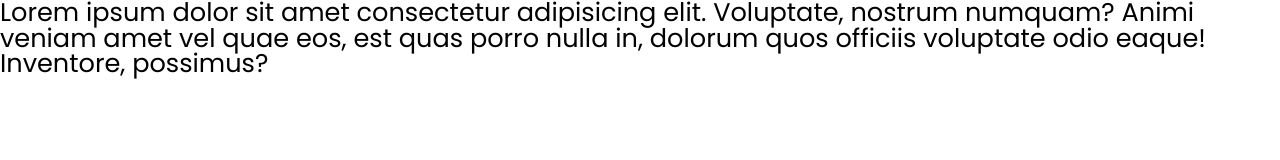
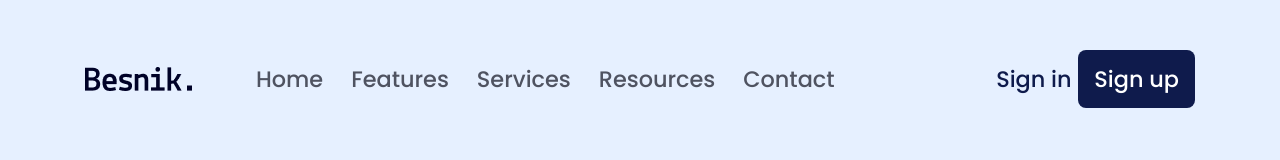
Before and after one commit to vansinh1812/f8-project-01, a plain HTML site: page index.html in a window 1280 px wide. Drawn offline with Linux system fonts and the light colour scheme.

Commit message:
second commit

```diff
--- a/assets/css/style.css
+++ b/assets/css/style.css
@@ -1,10 +1,72 @@
 * {
   box-sizing: border-box;
+}
+:root {
+  --primary-color: #0f1b4c;
 }
 html {
   font-style: 62.5%;
 }
 body {
   font-size: 1.6em;
-  font-family: "Poppins";
+  font-family: "Poppins", sans-serif;
 }
+/* Common */
+a {
+  text-decoration: none;
+}
+.content {
+  width: 1110px;
+  max-width: calc(100% - 48px);
+  margin-left: auto;
+  margin-right: auto;
+}
+.btn {
+  display: inline-block;
+  min-width: 98px;
+  padding: 18px 16px;
+  background: var(--primary-color);
+  border-radius: 8px;
+  font-weight: 500;
+  font-size: 1.4rem;
+  text-align: center;
+  color: #ffffff;
+}
+.btn:hover {
+  opacity: 0.9;
+}
+/* Header */
+.header {
+  background: #e6f0ff;
+  height: 100vh;
+}
+.navbar {
+  display: flex;
+  align-items: center;
+  padding-top: 50px;
+}
+.navbar ul {
+  display: flex;
+  margin-left: 50px;
+}
+.navbar .action {
+  margin-left: auto;
+}
+.navbar ul a {
+  font-weight: 500;
+  font-size: 1.4rem;
+  color: #4f5361;
+  padding: 8px 14px;
+}
+.navbar .action-link {
+  font-weight: 500;
+  font-size: 1.4rem;
+  color: var(--primary-color);
+}
+.navbar action-btn {
+  padding: 13px 16px;
+  margin-left: 18px;
+}
+.navbar ul a:hover {
+  text-decoration: underline;
+}
--- a/index.html
+++ b/index.html
@@ -9,10 +9,29 @@
     <title>F8 PROJECT 01</title>
   </head>
   <body>
-    <p>
-      Lorem ipsum dolor sit amet consectetur adipisicing elit. Voluptate,
-      nostrum numquam? Animi veniam amet vel quae eos, est quas porro nulla in,
-      dolorum quos officiis voluptate odio eaque! Inventore, possimus?
-    </p>
+    <main>
+      <!-- Header -->
+      <header class="header">
+        <div class="content">
+          <nav class="navbar">
+            <!-- Logo -->
+            <img src="./assets/img/logo.png" alt="Besnik." />
+            <!-- Navigation -->
+            <ul>
+              <li><a href="#!">Home</a></li>
+              <li><a href="#!">Features</a></li>
+              <li><a href="#!">Services</a></li>
+              <li><a href="#!">Resources</a></li>
+              <li><a href="#!">Contact</a></li>
+            </ul>
+            <!-- Action -->
+            <div class="action">
+              <a href="#!" class="action-link">Sign in</a>
+              <a href="#!" class="btn action-btn">Sign up</a>
+            </div>
+          </nav>
+        </div>
+      </header>
+    </main>
   </body>
 </html>
```
Also changed, not shown: assets/img/logo.png (added).
